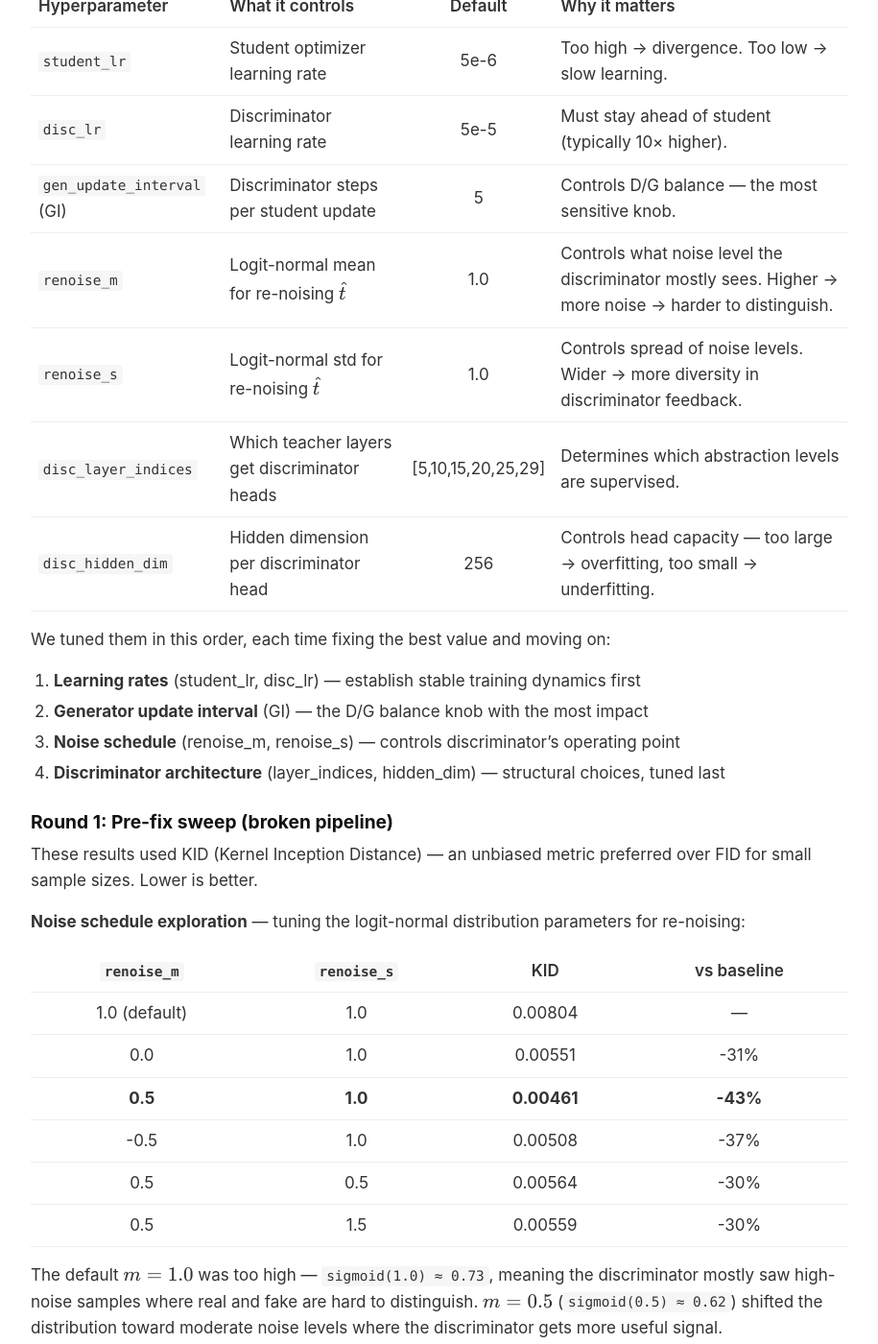
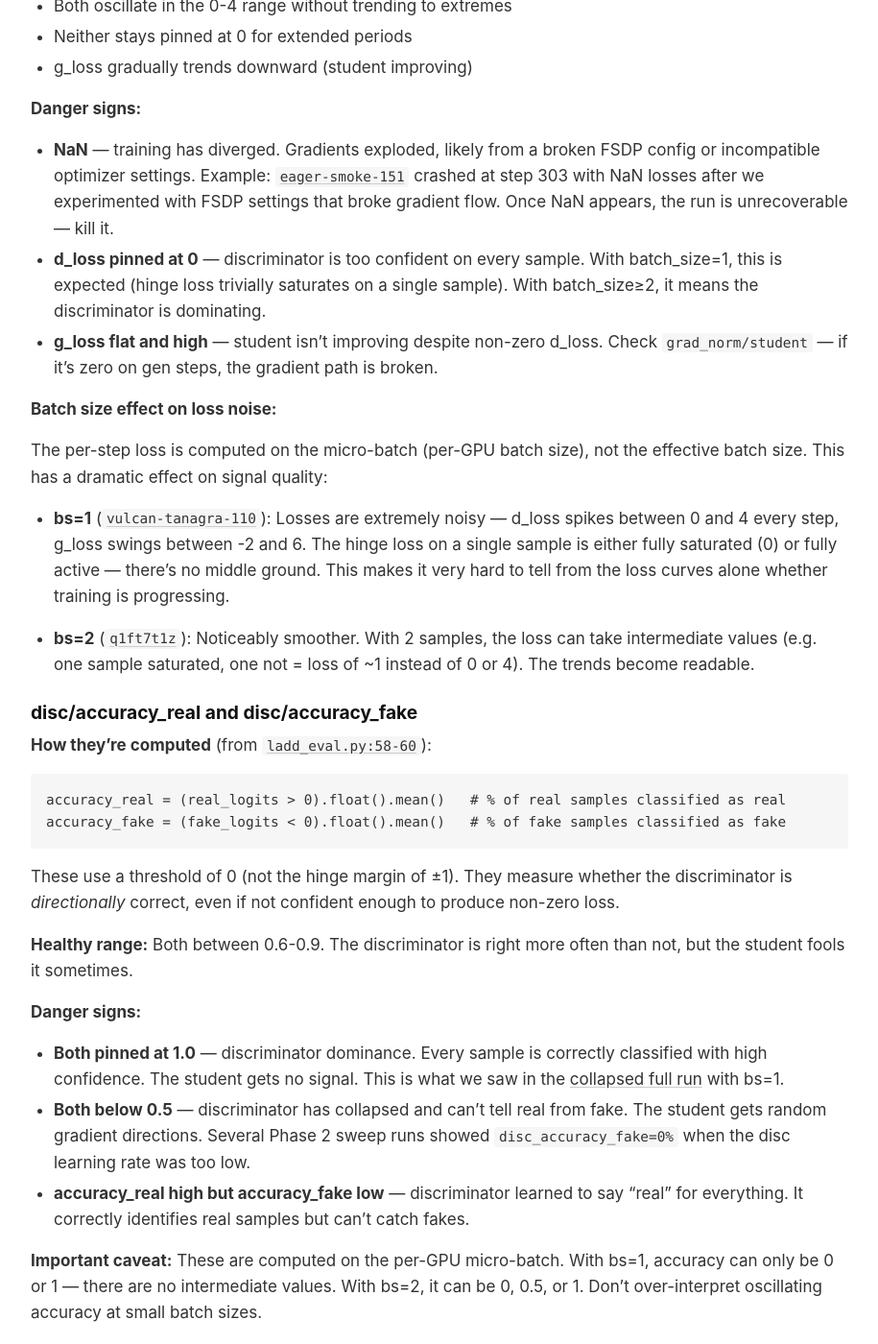
Before and after one commit to vionwinnie/vionwinnie.github.io, a Jekyll site: the page built from _posts/2026-04-05-ladd-training-framework.md, in a window 1280 px wide and 1400 px high, scrolled down 8901 px. Shown: the whole window at 96% size, without its empty margins (182-1097 px from the left). Built offline with Jekyll 4.4.1, drawn with Linux system fonts in a browser that asks for light colours; some of the changed text lies outside the part shown.

Commit message:
Add Section 5: Training Metrics — what to watch and what breaks
Covers d_loss/g_loss (healthy oscillation vs NaN divergence), disc accuracy
(healthy 0.6-0.9 vs pinned at 1.0 or collapsed to 0), logit_gap, and
per-layer logits. Includes W&B run examples: NaN crash from broken FSDP
(6nt3oo8k), noisy bs=1 losses (8h1tukl6), smoother bs=2 (q1ft7t1z).

Co-Authored-By: Claude Opus 4.6 (1M context) <noreply@anthropic.com>

````diff
--- a/_posts/2026-04-05-ladd-training-framework.md
+++ b/_posts/2026-04-05-ladd-training-framework.md
@@ -18,13 +18,14 @@ This is **Part 2** of our series on distilling [Z-Image](https://github.com/vion
 2. [The LADD Architecture](#2-the-ladd-architecture)
 3. [The Discriminator Design](#3-the-discriminator-design)
 4. [Loss Function & Training Loop](#4-loss-function--training-loop)
-5. [Hyperparameter Experiments](#5-hyperparameter-experiments)
-6. [Results: 4 Steps vs 50 Steps](#6-results-4-steps-vs-50-steps)
-7. [Scaling Up: The FSDP Journey](#7-scaling-up-the-fsdp-journey)
-8. [The First Full Run: Mode Collapse at Scale](#8-the-first-full-run-mode-collapse-at-scale)
-9. [The Hard Lessons: Blunders & Principles](#9-the-hard-lessons-blunders--principles)
-10. [Summary & Next Steps](#10-summary--next-steps)
-11. [Key References](#11-key-references)
+5. [Training Metrics: What to Watch and What Breaks](#5-training-metrics-what-to-watch-and-what-breaks)
+6. [Hyperparameter Experiments](#6-hyperparameter-experiments)
+7. [Results: 4 Steps vs 50 Steps](#7-results-4-steps-vs-50-steps)
+8. [Scaling Up: The FSDP Journey](#8-scaling-up-the-fsdp-journey)
+9. [The First Full Run: Mode Collapse at Scale](#9-the-first-full-run-mode-collapse-at-scale)
+10. [The Hard Lessons: Blunders & Principles](#10-the-hard-lessons-blunders--principles)
+11. [Summary & Next Steps](#11-summary--next-steps)
+12. [Key References](#12-key-references)
 
 ---
 
@@ -256,7 +257,84 @@ At $t = 1.0$, the student starts from pure noise — this is the hardest case an
 
 ---
 
-## 5. Hyperparameter Experiments
+## 5. Training Metrics: What to Watch and What Breaks
+
+Adversarial training is fragile. Unlike supervised training where the loss monotonically decreases, GAN losses oscillate by design — the question is whether they oscillate _healthily_. Here are the metrics we logged to W&B every step and how to read them.
+
+### d_loss and g_loss
+
+**How they're computed** (from [`ladd_discriminator.py:202-216`](https://github.com/vionwinnie/Z-Image-LADD-distillation/blob/main/training/ladd_discriminator.py#L202)):
+
+$$d\_loss = \mathbb{E}[\text{ReLU}(1 - \text{real\_logits})] + \mathbb{E}[\text{ReLU}(1 + \text{fake\_logits})]$$
+
+$$g\_loss = -\mathbb{E}[\text{fake\_logits}]$$
+
+The discriminator loss pushes real logits above +1 and fake logits below -1. Once confident, the ReLU clips to zero — the loss saturates. The generator loss simply wants fake logits to be as high as possible (fool the discriminator).
+
+**Healthy signs:**
+- Both oscillate in the 0-4 range without trending to extremes
+- Neither stays pinned at 0 for extended periods
+- g_loss gradually trends downward (student improving)
+
+**Danger signs:**
+- **NaN** — training has diverged. Gradients exploded, likely from a broken FSDP config or incompatible optimizer settings. Example: [`eager-smoke-151`](https://wandb.ai/yeun-yeungs/ladd/runs/6nt3oo8k) crashed at step 303 with NaN losses after we experimented with FSDP settings that broke gradient flow. Once NaN appears, the run is unrecoverable — kill it.
+- **d_loss pinned at 0** — discriminator is too confident on every sample. With batch_size=1, this is expected (hinge loss trivially saturates on a single sample). With batch_size≥2, it means the discriminator is dominating.
+- **g_loss flat and high** — student isn't improving despite non-zero d_loss. Check `grad_norm/student` — if it's zero on gen steps, the gradient path is broken.
+
+**Batch size effect on loss noise:**
+
+The per-step loss is computed on the micro-batch (per-GPU batch size), not the effective batch size. This has a dramatic effect on signal quality:
+
+- **bs=1** ([`vulcan-tanagra-110`](https://wandb.ai/yeun-yeungs/ladd/runs/8h1tukl6)): Losses are extremely noisy — d_loss spikes between 0 and 4 every step, g_loss swings between -2 and 6. The hinge loss on a single sample is either fully saturated (0) or fully active — there's no middle ground. This makes it very hard to tell from the loss curves alone whether training is progressing.
+
+- **bs=2** ([`q1ft7t1z`](https://wandb.ai/yeun-yeungs/ladd/runs/q1ft7t1z)): Noticeably smoother. With 2 samples, the loss can take intermediate values (e.g. one sample saturated, one not = loss of ~1 instead of 0 or 4). The trends become readable.
+
+### disc/accuracy_real and disc/accuracy_fake
+
+**How they're computed** (from [`ladd_eval.py:58-60`](https://github.com/vionwinnie/Z-Image-LADD-distillation/blob/main/training/ladd_eval.py#L58)):
+
+```python
+accuracy_real = (real_logits > 0).float().mean()   # % of real samples classified as real
+accuracy_fake = (fake_logits < 0).float().mean()   # % of fake samples classified as fake
+```
+
+These use a threshold of 0 (not the hinge margin of ±1). They measure whether the discriminator is _directionally_ correct, even if not confident enough to produce non-zero loss.
+
+**Healthy range:** Both between 0.6-0.9. The discriminator is right more often than not, but the student fools it sometimes.
+
+**Danger signs:**
+- **Both pinned at 1.0** — discriminator dominance. Every sample is correctly classified with high confidence. The student gets no signal. This is what we saw in the [collapsed full run](#9-the-first-full-run-mode-collapse-at-scale) with bs=1.
+- **Both below 0.5** — discriminator has collapsed and can't tell real from fake. The student gets random gradient directions. Several Phase 2 sweep runs showed `disc_accuracy_fake=0%` when the disc learning rate was too low.
+- **accuracy_real high but accuracy_fake low** — discriminator learned to say "real" for everything. It correctly identifies real samples but can't catch fakes.
+
+**Important caveat:** These are computed on the per-GPU micro-batch. With bs=1, accuracy can only be 0 or 1 — there are no intermediate values. With bs=2, it can be 0, 0.5, or 1. Don't over-interpret oscillating accuracy at small batch sizes.
+
+### disc/logit_gap
+
+**How it's computed:**
+
+```python
+logit_gap = real_logits.mean() - fake_logits.mean()
+```
+
+The raw difference between the discriminator's average score on real vs fake samples. This is the most direct measure of how well the discriminator separates real from fake.
+
+**Healthy range:** Positive and stable (2-6). The discriminator can tell them apart but isn't overwhelmingly confident.
+
+**Danger signs:**
+- **Logit gap > 15** — discriminator diverging, gradients likely exploding
+- **Logit gap < 0.1** — discriminator provides no learning signal, real and fake look identical to it
+- **Logit gap is NaN** — training has diverged (same as NaN loss)
+
+### Per-layer logits (disc/layer_N_real, disc/layer_N_fake)
+
+Each of the 6 discriminator heads (layers 5, 10, 15, 20, 25, 29) logs its own real/fake logit means. When all layers show nearly identical real and fake logits (as we saw in the collapsed run — `layer_10_fake ≈ layer_10_real`), it confirms the student outputs are indistinguishable from noise at every abstraction level.
+
+Healthy training shows gaps at multiple layers, with late layers (25, 29) typically showing the largest gap (semantic-level discrimination is hardest to fool).
+
+---
+
+## 6. Hyperparameter Experiments
 
 ### The autoresearch setup
 
@@ -520,7 +598,7 @@ Effective batch size: $4 \times 8 \times 2 = 64$. Target: 20K steps in ~2 hours.
 
 ---
 
-## 8. The First Full Run: Mode Collapse at Scale
+## 9. The First Full Run: Mode Collapse at Scale
 
 We launched the first 8-GPU production run ([`yeun-yeungs/ladd/stjmyjsi`](https://wandb.ai/yeun-yeungs/ladd/runs/stjmyjsi)) — 8x A100 80GB, 10K precomputed latents, 20K target steps. After all the single-GPU validation, FSDP debugging, and hyperparameter sweeps, this was supposed to be the payoff run.
 
@@ -726,7 +804,7 @@ Several of our bugs were only caught because we logged the right things to W&B
 
 All 21 hyperparameter experiments ran on a 98-prompt debug slice with `train_batch_size=1` on a single GPU. The sweep converged, KID improved, the architecture was validated. We were confident.
 
-Then we launched the full 8-GPU run with 10K prompts — and the student collapsed into noise within 2000 steps ([Section 8](#8-the-first-full-run-mode-collapse-at-scale)).
+Then we launched the full 8-GPU run with 10K prompts — and the student collapsed into noise within 2000 steps ([Section 8](#9-the-first-full-run-mode-collapse-at-scale)).
 
 The debug slice succeeded for the wrong reasons:
 - **bs=1 with 98 prompts**: each prompt was seen every ~98 steps. The student effectively memorized the discriminator's feedback on specific prompts. The hinge loss saturated on individual samples, but the rapid prompt cycling created enough gradient diversity to mask the problem.
@@ -763,7 +841,7 @@ The code is open source at [github.com/vionwinnie/Z-Image-LADD-distillation](htt
 
 ## Appendix: Anti-Mode-Collapse Hyperparameter Sweep
 
-After the first full run collapsed ([Section 8](#8-the-first-full-run-mode-collapse-at-scale)), we ran a second round of experiments specifically targeting discriminator dominance. The goal: find hyperparameters that prevent mode collapse on the full 10K dataset. Reference untrained KID: **0.0689** (anything above means training made things worse).
+After the first full run collapsed ([Section 8](#9-the-first-full-run-mode-collapse-at-scale)), we ran a second round of experiments specifically targeting discriminator dominance. The goal: find hyperparameters that prevent mode collapse on the full 10K dataset. Reference untrained KID: **0.0689** (anything above means training made things worse).
 
 The Phase 1 sweep results (debug split, 98 prompts) are covered in [Section 5](#5-hyperparameter-experiments). For reference, the **untrained student** (teacher weights, no LADD training at all) has **KID = 0.0689 ± 0.0067** at 4 inference steps. Any KID above this means training actively made things worse.
 
````
Also changed, not shown: other parts of _posts/2026-04-05-ladd-training-framework.md (+5 -5 lines).
